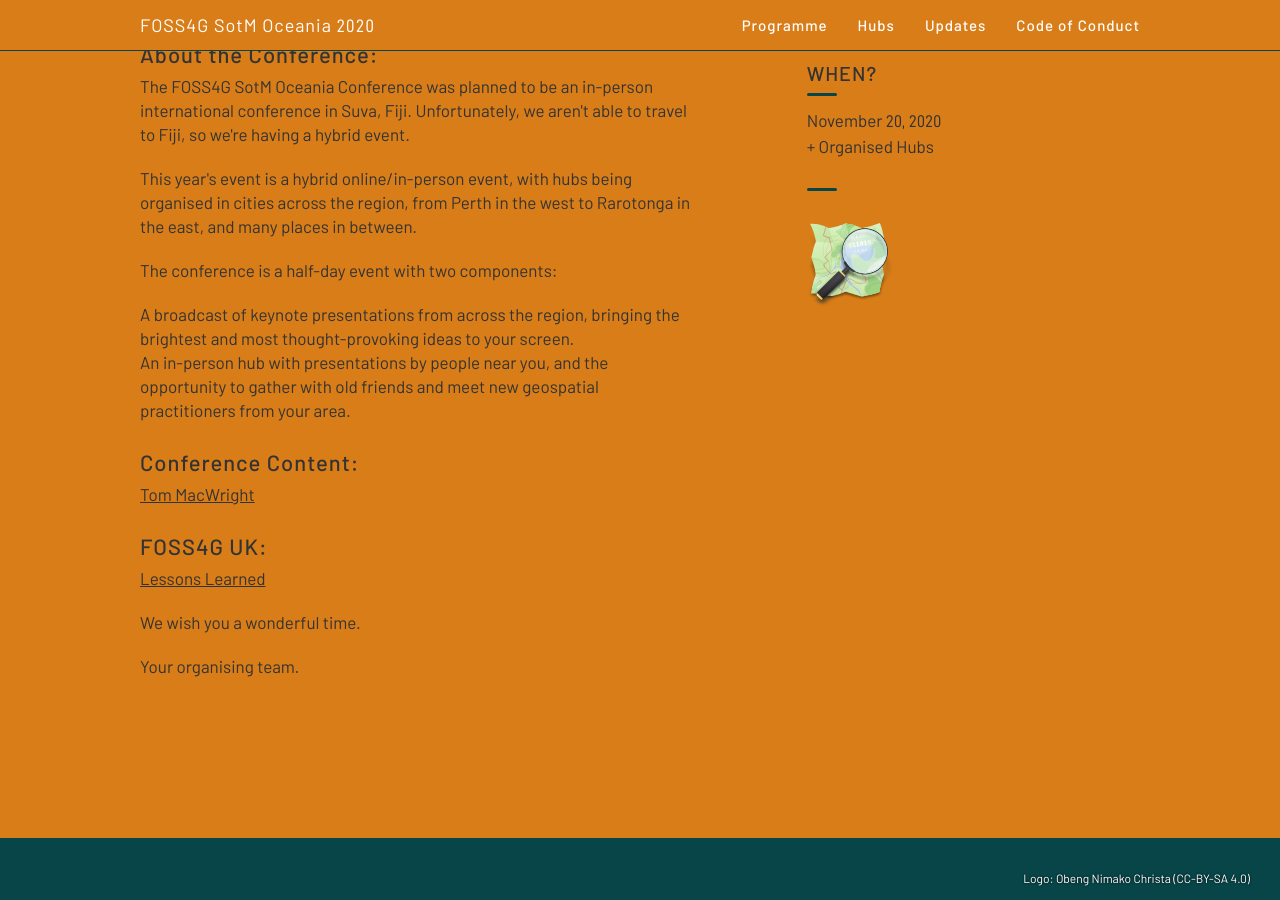
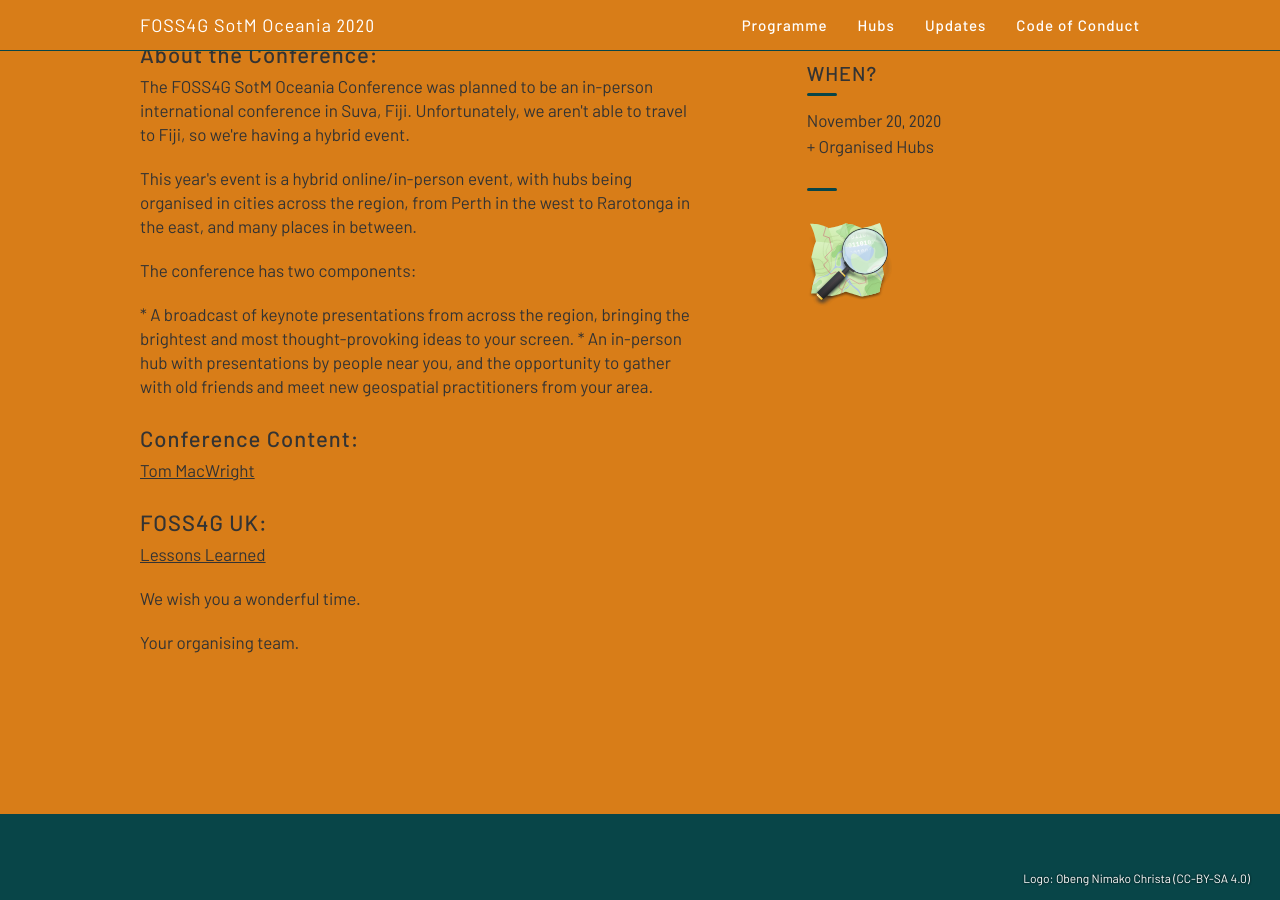
Before and after one commit to osgeo-oceania/foss4g-sotm-oceania-2020, a Jekyll site: the page built from index.html, in a window 1280 px wide and 900 px high, scrolled down 1046 px. Built offline with Jekyll 4.4.1, drawn with Linux system fonts in a browser that asks for light colours.

Commit message:
remove reference to "half-day"

```diff
--- a/_includes/about.html
+++ b/_includes/about.html
@@ -8,12 +8,9 @@
 	    <p> <h2>About the Conference:</h2>
 	    <p>The FOSS4G SotM Oceania Conference was planned to be an in-person international conference in Suva, Fiji. Unfortunately, we aren't able to travel to Fiji, so we're having a hybrid event.</p>
 	    <p>This year's event is a hybrid online/in-person event, with hubs being organised in cities across the region, from Perth in the west to Rarotonga in the east, and many places in between.</p>
-	    <p>The conference is a half-day event with two components:</p>
-	    <ul>
-	    <li>A broadcast of keynote presentations from across the region, bringing the brightest and most thought-provoking ideas to your screen.</li>
-	    <li>An in-person hub with presentations by people near you, and the opportunity to gather with old friends and meet new geospatial practitioners from your area.</li>
-            </ul>
-
+	    <p>The conference has two components:</p>
+	    * A broadcast of keynote presentations from across the region, bringing the brightest and most thought-provoking ideas to your screen.
+	    * An in-person hub with presentations by people near you, and the opportunity to gather with old friends and meet new geospatial practitioners from your area.
       	    <!-- <p> <a href="https://www.picgisrs.org/conference-venue/" rel="noopener noreferrer" target="_blank">Supporting the Pacific GIS/RS Conference in Vanuatu 2020</a> </p> -->
 	    <p> <h2>Conference Content:</h2> <a href="https://macwright.com/about/" rel="noopener noreferrer" target="_blank">Tom MacWright</a> </p>
             <!-- <p> <h2>Conference Platform:</h2> <a href="http://maptimeoceania.slack.com/" rel="noopener noreferrer" target="_blank">Slack Platform - foss4g-sotm-oceania channel</a> </p> -->
```
